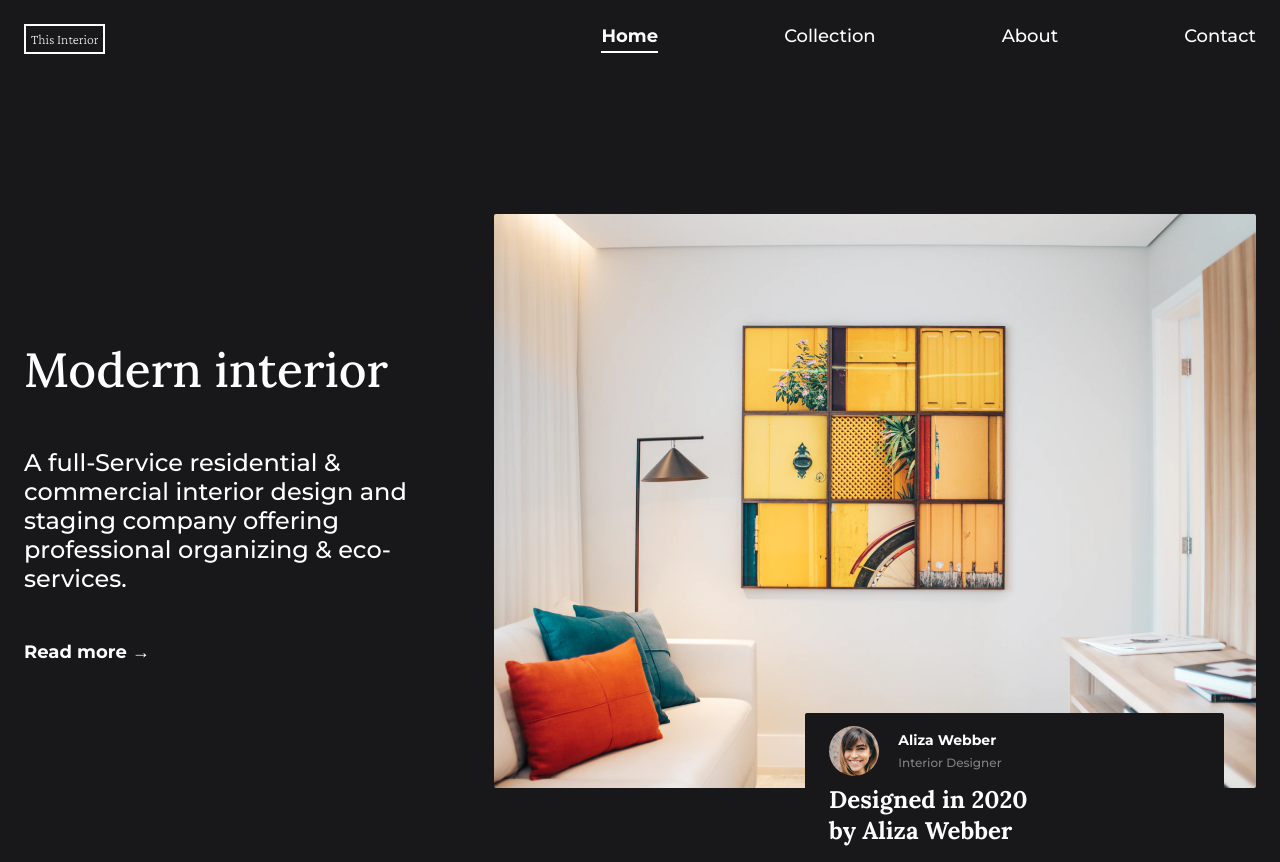
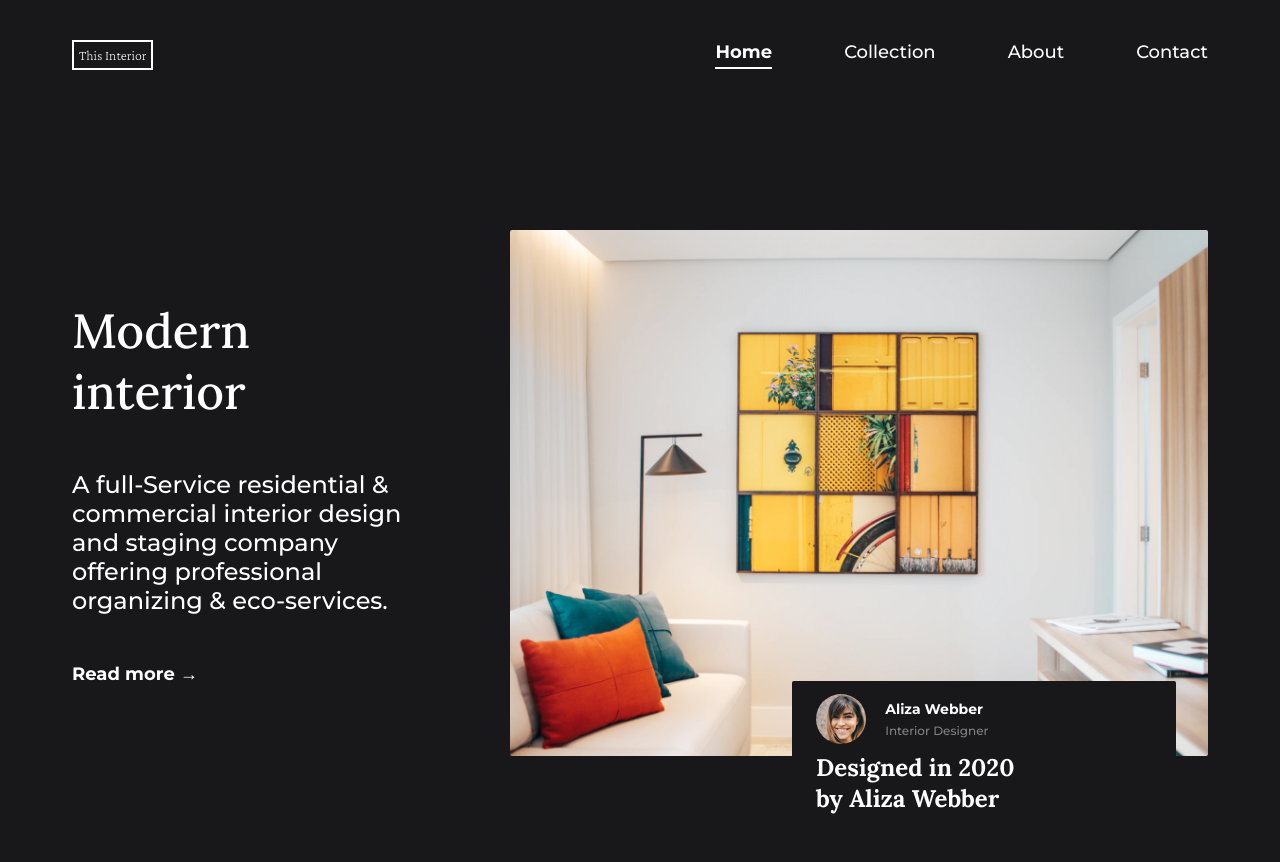
Before and after one commit to Cyanhead/interior-consultant-master, a plain HTML site: page index.html in a window 1280 px wide. Shown: the top 862 px of the page. Drawn offline with nearby package versions, Linux system fonts and the light colour scheme.

Commit message:
add padding to div.container

```diff
--- a/style.css
+++ b/style.css
@@ -12,6 +12,7 @@ body {
 .container {
   margin: 0 auto;
   max-width: 1500px;
+  padding: 1em 3em;
 }
 header {
   display: flex;
@@ -44,7 +45,7 @@ nav ul {
   font-weight: 500;
 }
 nav ul li {
-  padding-left: 7em;
+  padding-left: 4em;
   text-decoration: none;
   list-style-type: none;
 }
@@ -168,6 +169,9 @@ footer a:hover {
     position: relative;
     padding: 1em 0.7em;
   }
+  .container {
+    padding: 0;
+  }
   nav .hamburg,
   nav .close-x {
     display: block;
```
